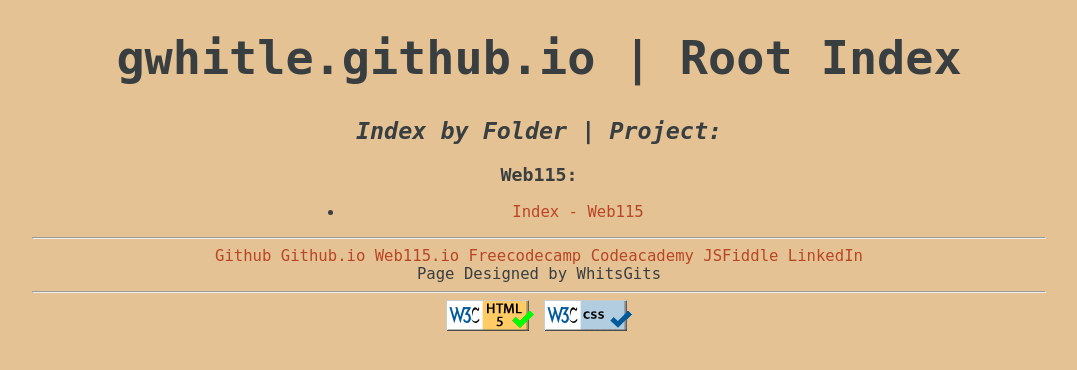
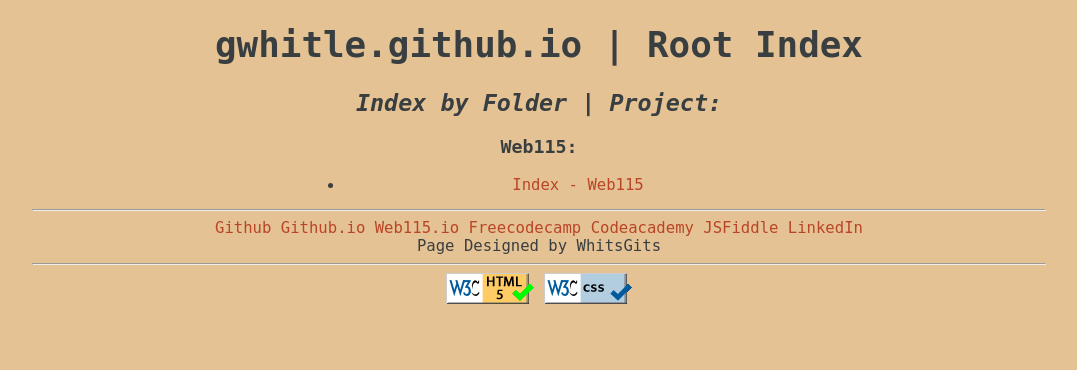
Before and after one commit to gwhitle/gwhitle.github.io, a PHP site: page /index.html in a window 1280 px wide. Shown: the top 370 px of the page, without its empty margins (101-1178 px from the left). Run offline with PHP 8.4, Linux system fonts and the light colour scheme.

Commit message:
fixed font size

```diff
--- a/web115/styles/default.css
+++ b/web115/styles/default.css
@@ -9,7 +9,7 @@
 }
 
 h1 {
-    font-size: 3em;
+    font-size: 2.3em;
 }
 
 ul {
--- a/web115/styles/m2brand_default.css
+++ b/web115/styles/m2brand_default.css
@@ -7,6 +7,7 @@
     max-width: 65em;
     font-size: 1.2em;
 }
+
 
 h1 {
     font-family: 'Courier New';
```
